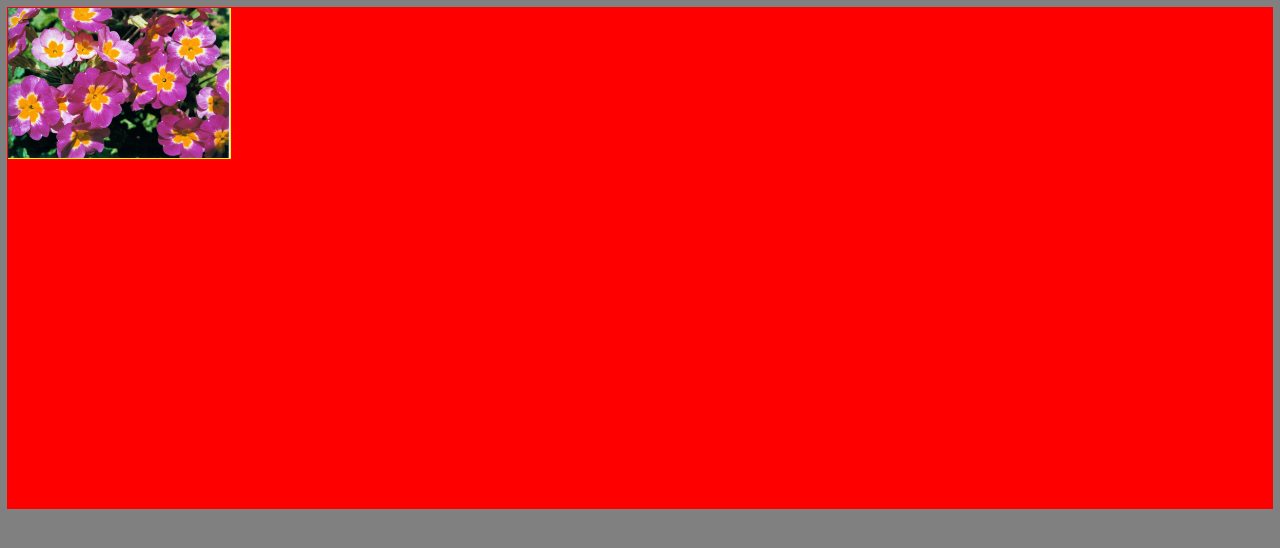
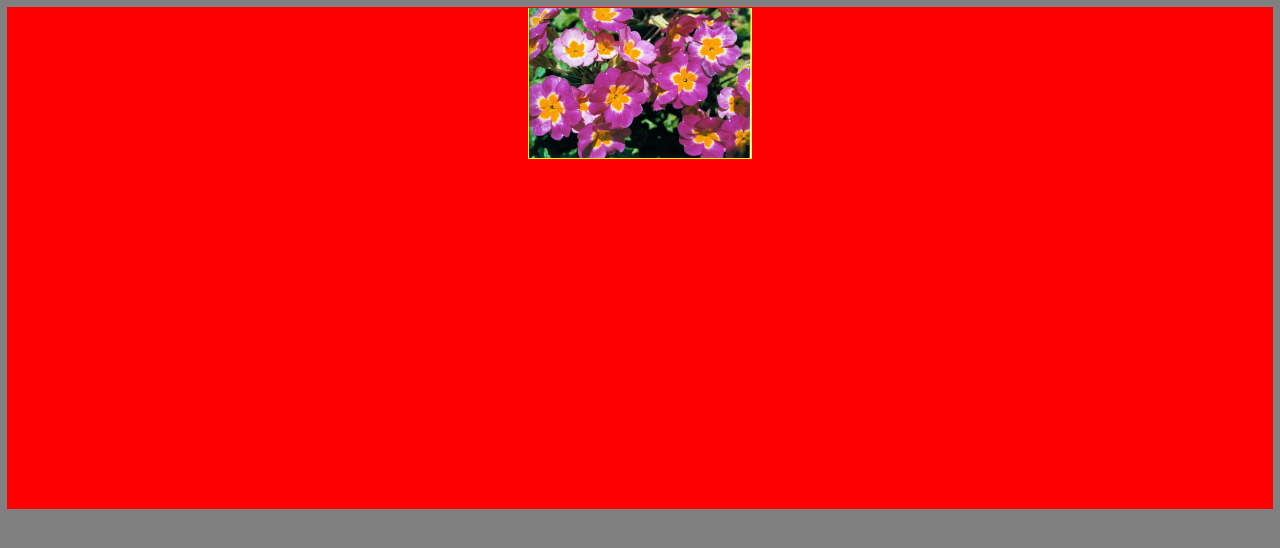
Before and after one commit to juliend2/object-fit-container, a plain HTML site: page index.html in a window 1280 px wide. Drawn offline with nearby package versions, Linux system fonts and the light colour scheme.

Commit message:
center the image

```diff
--- a/index.html
+++ b/index.html
@@ -12,13 +12,13 @@ body {
   outline: 1px solid red;
   background: red;
   display: block;
+  text-align: center;
 }
 img.object-fit-container {
   width: 100%;
   height: 30%;
   object-fit: contain;
   outline: 1px solid yellow;
-  display: block;
 }
 </style>
   <meta name="viewport" content="width=device-width, initial-scale=1">
```
